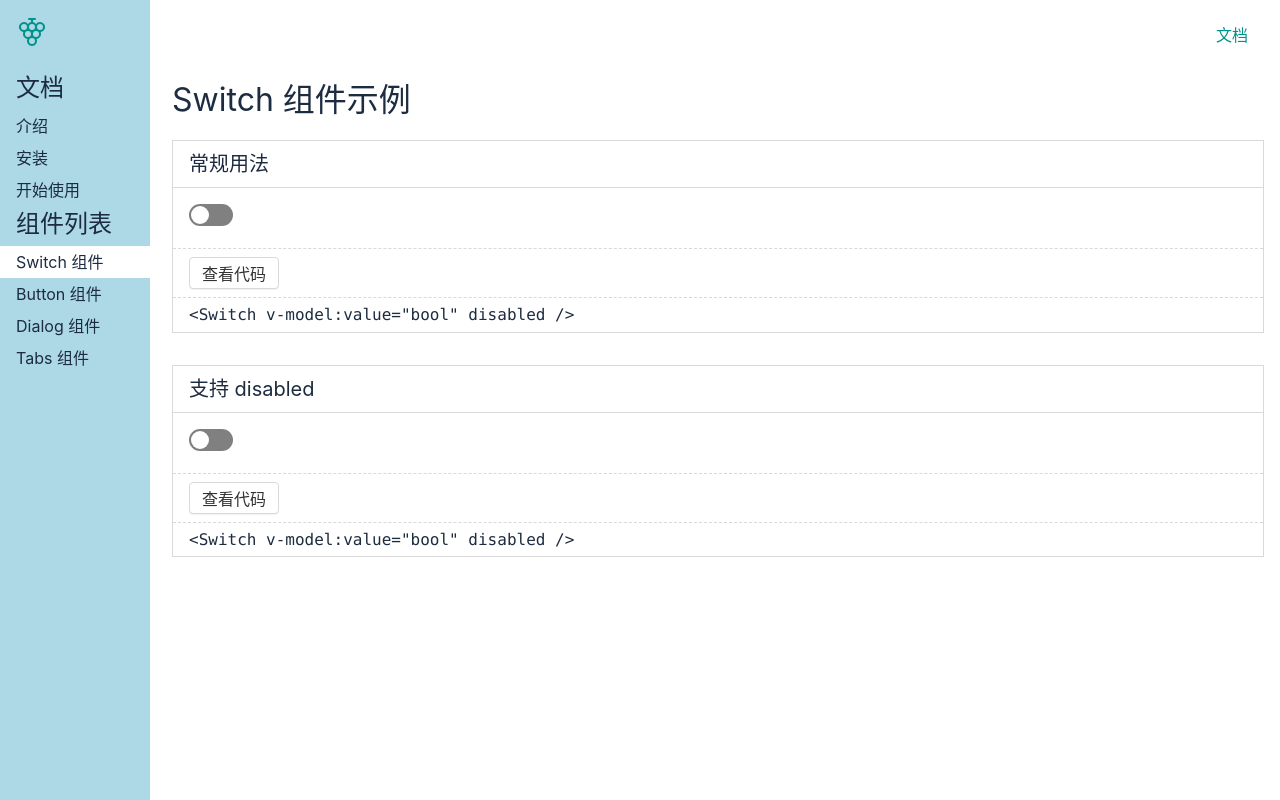
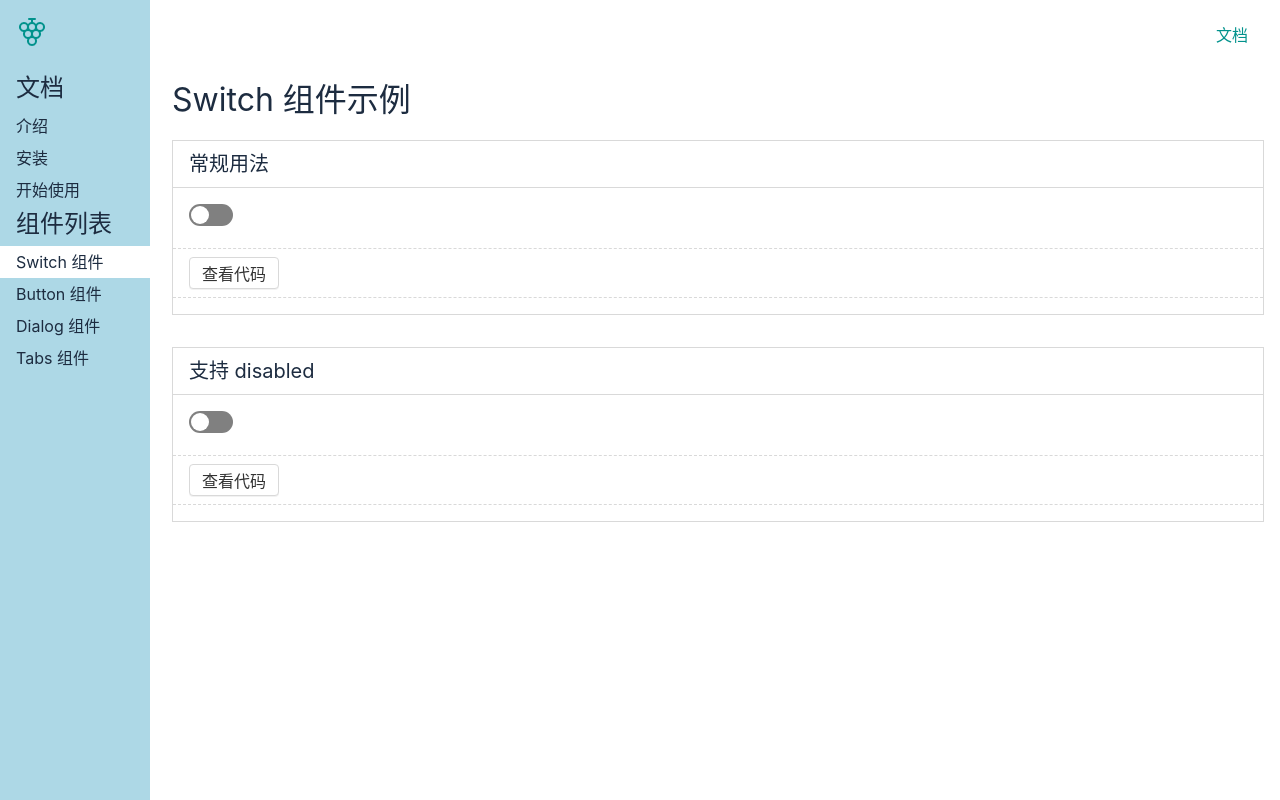
Before and after one commit to HHuangYQ/vue3-ui-Component-library, a Vue app: page /doc/switch in a window 1280 px wide. Built offline with nearby package versions, Linux system fonts and the light colour scheme.

Commit message:
展示源代码

```diff
--- a/src/components/Switch1.demo.vue
+++ b/src/components/Switch1.demo.vue
@@ -1,9 +1,15 @@
+<demo>
+常规用法
+</demo>
 <template>
     <Switch v-model:value="bool" />
 </template>
+
 <script lang="ts">
+
 import Switch from '../lib/Switch.vue'
 import { ref } from 'vue'
+
 export default {
     components: {
         Switch,
--- a/src/components/Switch2.demo.vue
+++ b/src/components/Switch2.demo.vue
@@ -1,3 +1,6 @@
+<demo>
+支持disabled
+</demo>
 <template>
     <Switch v-model:value="bool" disabled/>
 </template>
--- a/src/components/SwitchDemo.vue
+++ b/src/components/SwitchDemo.vue
@@ -10,7 +10,7 @@
       <Buttons>查看代码</Buttons>
     </div>
     <div class="demo-code">
-      <pre>&lt;Switch v-model:value="bool" disabled /&gt;</pre>
+      <pre>{{Switch1Demo.__sourceCode}}</pre>
     </div>
     </div>
     <div class="demo">
@@ -22,7 +22,7 @@
       <Buttons>查看代码</Buttons>
     </div>
     <div class="demo-code">
-      <pre>&lt;Switch v-model:value="bool" disabled /&gt;</pre>
+      <pre>{{Switch2Demo.__sourceCode}}</pre>
     </div>
   </div>
 </div>
@@ -39,7 +39,7 @@
     components:{ Switch, Buttons, Switch1Demo, Switch2Demo },
     setup(){
         const bool = ref(false)
-        return{bool}
+        return{bool,Switch1Demo,Switch2Demo }
     }
 }
 </script>
```
